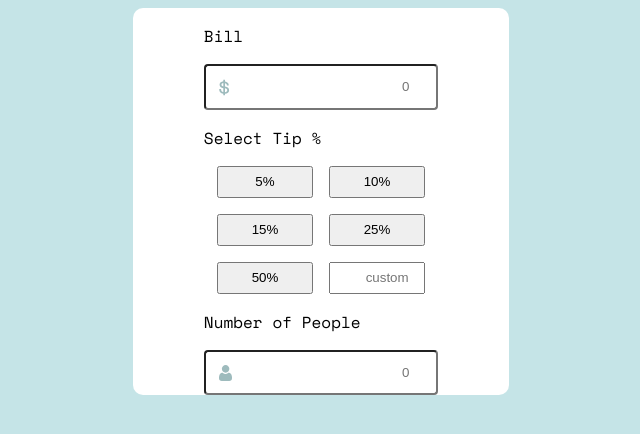
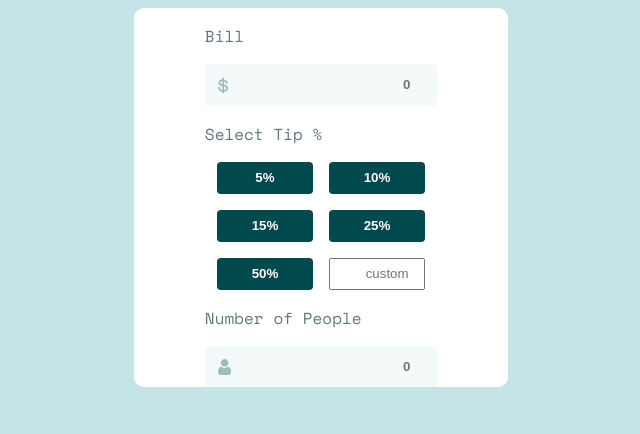
Before and after one commit to xBioTech/Tip-calculator-app, a plain HTML site: page index.html in a window 1280 px wide. Shown: the whole page, without its empty margins (319-959 px from the left). Drawn offline with nearby package versions, Linux system fonts and the light colour scheme.

Commit message:
ADD some css styling

```diff
--- a/index.html
+++ b/index.html
@@ -12,12 +12,12 @@
 <div class="main-card">
     <div class="input">
     <div class="user-input">
-        <p>Bill</p>
+        <p class="input-para">Bill</p>
         <input type="text" class="bill-form" placeholder="0">
     </div>
 
     <div class="select-tip">
-        <p>Select Tip %</p>
+        <p class="input-para">Select Tip %</p>
         <div class="tip-grid">
             <button class="btn">5%</button>
             <button class="btn">10%</button>
@@ -29,7 +29,7 @@
     </div>
 
     <div class="number-of-people">
-        <p>Number of People</p>
+        <p class="input-para">Number of People</p>
         <input type="text" class="people-form" placeholder="0">
     </div>
     </div>
--- a/style.css
+++ b/style.css
@@ -25,8 +25,12 @@ body{
     padding: 1em 2em;
     text-indent: 12.5em;
     border-radius: 4px;
+    font-weight: 700;
+    border: none;
+    background-color: hsl(189, 41%, 97%);
+    color: hsl(183, 100%, 15%);
+}
 
-}
 
 .tip-grid{
     display: grid;
@@ -35,9 +39,22 @@ body{
     gap: 1em;
     justify-content: center;
 }
+.btn{
+   background-color:  hsl(183, 100%, 15%);
+   color: white;
+   cursor: pointer;
+   border-radius: .3em;
+   border: none;
+   font-weight: 700;
+}
+
+.btn:hover{
+    background-color: hsl(172, 67%, 45%);
+}
 
 .custombtn{
     padding-left: 2.6em;
+    color: hsl(183, 100%, 15%);
 }
 
 .people-form::placeholder{
@@ -50,4 +67,11 @@ body{
     padding: 1em 2em;
     text-indent: 12.5em;
     border-radius: 4px;
+    font-weight: 700;
+    border: none;
+    background-color: hsl(189, 41%, 97%);
+    color: hsl(183, 100%, 15%);
 }
+.input-para{
+    color: hsl(186, 14%, 43%);
+}
```
